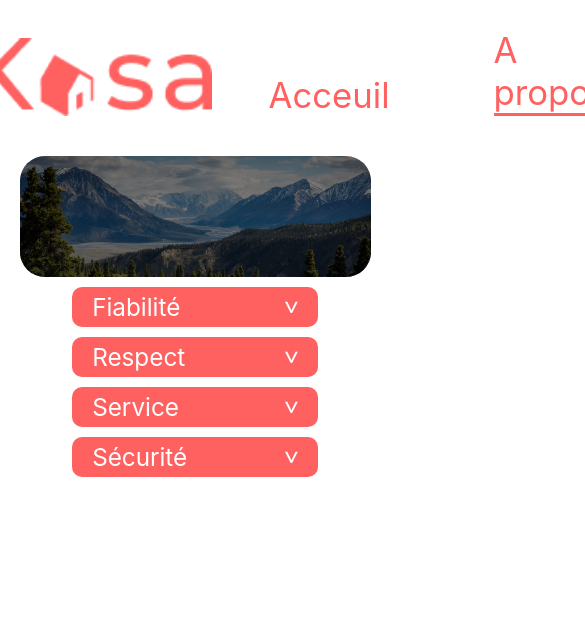
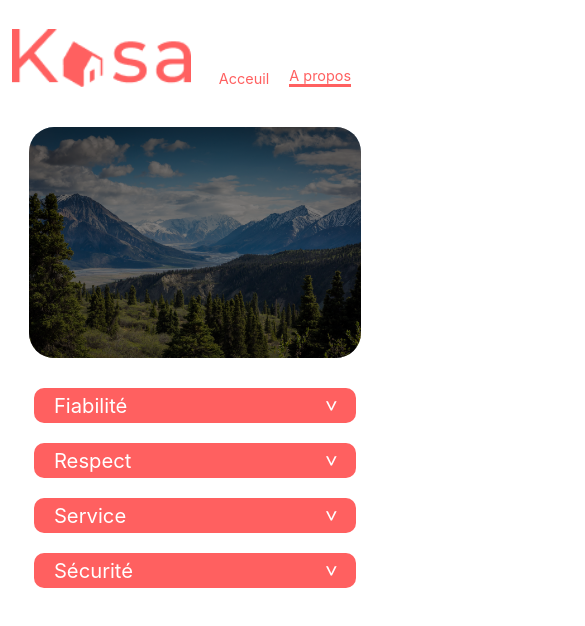
Before and after one commit to HenryMickael/Kesa, a React (Create React App) app: page /About in a window 390 px wide. Shown: the top 626 px of the page, 585 px wide, since content can reach past the window. Built offline with nearby package versions, Linux system fonts and the light colour scheme.

Commit message:
Css et responsive ok pour home, about et error

```diff
--- a/src/style/About.css
+++ b/src/style/About.css
@@ -1,4 +1,8 @@
 .about{
     width: 100%;
-    font-size: 0.6em;
+    font-size: 1em;
 }
+.about_Collaps{
+    font-size: 0.5em;
+    margin-top: 25px;
+}
--- a/src/style/App.css
+++ b/src/style/App.css
@@ -6,7 +6,17 @@
   flex-direction: column;
   align-items: center;
   font-size: calc(50px + 2vmin);
+  margin: 0 2em;
+  width: 100%;
   color: #FF6060;
-  width: 90%;
-  margin: 0 2em;
 }
+@media screen and (max-width: 1200px) {
+  .App{
+    margin: 0 0.5em
+
+  }}
+@media screen and (max-width: 850px) {
+  .App{
+    margin: 0 0.5em
+  }
+}
--- a/src/style/Banner.css
+++ b/src/style/Banner.css
@@ -2,7 +2,7 @@
     width: 100%;
     background-size: cover;
     background-position: center;
-    height: 3.5em;
+    height: 2.5em;
     display: flex;
     align-items: center;
     justify-content: center;
@@ -27,3 +27,16 @@
     position: relative;
     z-index: 2;
   }
+  @media screen and (max-width: 1200px) {
+    .banner h1{
+        margin-left: 10px;
+    }
+}
+  @media screen and (max-width: 650px) {
+    .banner{
+        height: 4em;
+}
+    .banner h1{
+        margin-left: 10px;
+    }
+}
--- a/src/style/Card.css
+++ b/src/style/Card.css
@@ -55,3 +55,19 @@
     left: 10%;
     z-index: 2;
 }
+.card_Chambre:hover{
+    box-shadow: 2px 2px 10px rgba(0, 0, 0, 0.6);
+    border-radius: 10px;
+}
+@media screen and (max-width: 1200px) {
+    .card_All{
+    grid-template-columns: repeat(2, 1fr);
+}
+
+}
+@media screen and (max-width: 850px) {
+    .card_All{
+    grid-template-columns:1fr;
+    padding: 0;
+}
+}
--- a/src/style/Collapse.css
+++ b/src/style/Collapse.css
@@ -3,7 +3,8 @@
     margin: 0 auto;
 }
 .collapse-header{
-    margin : 10px 0
+    margin : 10px 0;
+    padding: 5px;
 }
 .collapse-header h2{
     background-color: #ff6060;
@@ -20,11 +21,11 @@
     display: block;
     overflow: hidden;
     transition: height 0.3s ease-in-out;
-    background-color: #ebe8e8;
+    background-color: #f6f6f6;
     font-size: 0.5em;
     margin-bottom: 10px;
-    margin-top: -10px;
-    padding: 5px;
+    margin-top: -15px;
+    padding: 10px;
     border-radius: 10px;
   }
 
@@ -50,3 +51,9 @@
   .up {
     transform: rotate(90deg);
   }
+
+  @media screen and (max-width: 850px) {
+    .collapse{
+      width: 100%;
+    }
+  }
--- a/src/style/Erreur.css
+++ b/src/style/Erreur.css
@@ -14,3 +14,16 @@ a{
     justify-content: center;
     color: #FF6060;
 }
+@media screen and (max-width: 650px) {
+    .Error{
+        display: flex;
+        flex-direction: column;
+    }
+    h1{
+        margin-bottom: 0;
+    }
+    p {
+        padding-bottom: 100px;
+        text-align: center
+    };
+    }
--- a/src/style/Footer.css
+++ b/src/style/Footer.css
@@ -6,5 +6,12 @@
     flex-direction: column;
     color: white;
     border-radius: 25px;
+    margin-top: 10px;
 
 }
+.footer img{
+    margin-top: 20px;
+}
+.footer p{
+    font-size: 0.3em;
+}
--- a/src/style/Home.css
+++ b/src/style/Home.css
@@ -1,3 +1,3 @@
-.home{
+/* .home{
     width: 100%;
-}
+} */
--- a/src/style/Navbar.css
+++ b/src/style/Navbar.css
@@ -1,6 +1,6 @@
 .Navbar_top{
     width: 100%;
-    height: 1.5em;
+    height: 1em;
     display: flex;
     justify-content: space-between;
     margin-bottom: 0.7em;
@@ -23,3 +23,21 @@
 .nav-active{
     border-bottom: 3px solid;
 }
+
+@media screen and (max-width: 1200px) {
+    .Navlink a{
+        font-size: 0.4em;
+    }}
+@media screen and (max-width: 650px) {
+    .Navbar_top img{
+        margin-top: 0;
+    }
+    .Navlink a{
+        font-size: 0.4em;
+        margin: 0 10px;
+    }}
+    @media screen and (max-width: 400px) {
+        .Navlink a{
+            font-size: 0.25em;
+            margin: 0 10px;
+        }}
```
